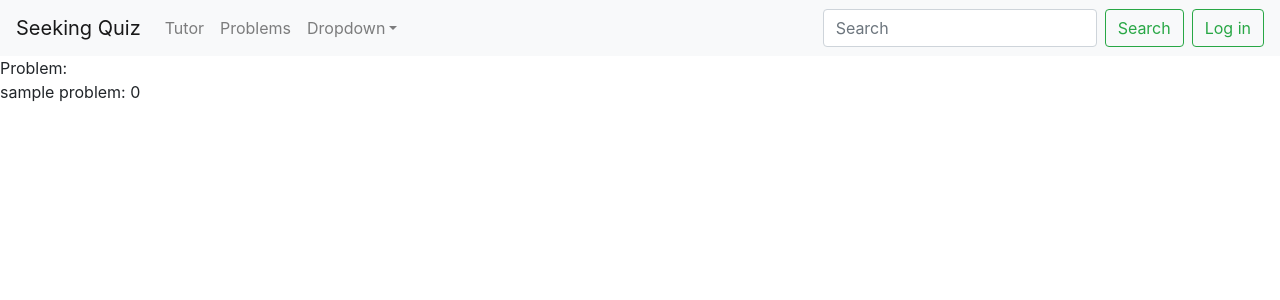
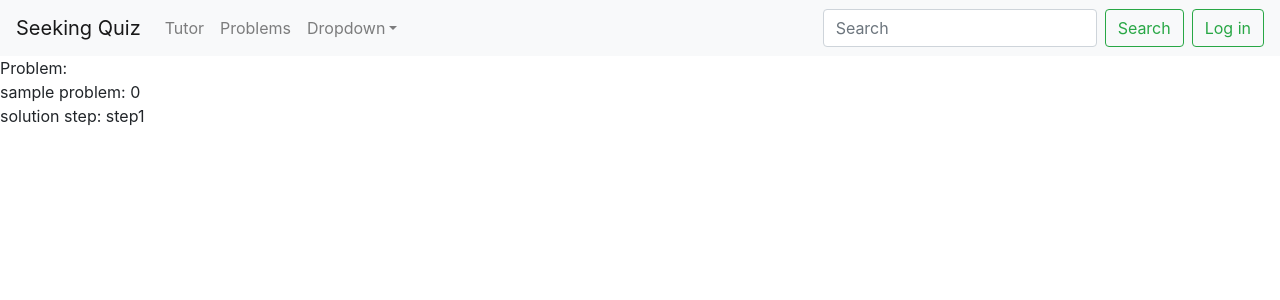
Before and after one commit to megawawa/cherry, a Next.js app: page /problems/0 in a window 1280 px wide. Shown: the top 300 px of the page. Built offline with nearby package versions, Linux system fonts and the light colour scheme.

Commit message:
Title: [problem page] generate & naively render dummy steps
Description:
1. generate dummy step in MockDb
2. render steps

Test plan: .

```diff
--- /dev/null
+++ b/components/solution.tsx
@@ -0,0 +1,17 @@
+import { Solution, ExpandList, getVisibleSteps } from '../libs/problem'
+
+export function SolutionStep({ value }) {
+    return <div>solution step: {value}</div>;
+}
+
+// no pagination, assuming solution is fetched once
+export function SolutionPanel({ solution, expandList = [] }
+    : { solution: Solution, expandList?: ExpandList }) {
+    const solutionSteps = getVisibleSteps(solution, expandList);
+
+    var solutionItems = solutionSteps.map(
+        (solutionStep) =>
+            <SolutionStep key={solutionStep.id} value={solutionStep.text} />
+    )
+    return <div>{solutionItems}</div>;
+}
--- /dev/null
+++ b/libs/mockDb.tsx
@@ -0,0 +1,10 @@
+import { Steps, StepsTree } from './problem'
+
+export async function getSolutionById(id: number): Promise<[Steps, StepsTree]> {
+    let step0 = { id: 0, text: 'step0' };
+    let step1 = { id: 1, text: 'step1' };
+    let steps = [step0, step1];
+    let stepsTree = [[], [0], [1]];
+
+    return [steps, stepsTree];
+}
--- a/libs/problem.tsx
+++ b/libs/problem.tsx
@@ -1,9 +1,54 @@
-export type Problem = {
-    body?: string
+import { getSolutionById } from './mockDb'
+
+export class SolutionStep {
+    id: number
+    text?: string
 }
 
-export const getProblemById: (Number) => Problem = (id) => {
+export type ExpandList = Array<number>;
+export type StepsTree = Array<Array<number>>;
+export type Steps = Array<SolutionStep>
+
+/*
+ * "Solution" uses a tree structure underneath
+ * to keep track of each solution step
+ * steps: length N. N steps.
+ * stepsTree: length N + 1. For index i:
+ *  1) i < N: steps to expand to from step i
+ *  2) i = N: steps to expand to from root
+ */
+export type Solution = {
+    stepsTree: StepsTree;
+    steps: Steps;
+}
+
+export function getExpandedSteps(solution: Solution, stepId: number)
+    : Array<SolutionStep> {
+    return solution.stepsTree[stepId].map((index) => solution.steps[index]);
+}
+
+function getVisibleStepsFromRoot(solution: Solution): Array<SolutionStep> {
+    return getVisibleSteps(
+        solution, solution.stepsTree[solution.stepsTree.length - 1]);
+}
+
+export function getVisibleSteps(solution: Solution, expandList: ExpandList)
+    : Array<SolutionStep> {
+    if (expandList.length == 0) {
+        return getVisibleStepsFromRoot(solution);
+    }
+    return expandList.map((index) => solution.steps[index]);
+}
+
+export type Problem = {
+    problemStatement?: string
+    solution?: Solution
+}
+
+export async function getProblemById(id: number): Promise<Problem> {
+    let [steps, stepsTree] = await getSolutionById(id);
     return {
-        body: "sample problem: " + id
+        problemStatement: "sample problem: " + id,
+        solution: { steps, stepsTree }
     };
 }
--- a/pages/problems/[id].tsx
+++ b/pages/problems/[id].tsx
@@ -1,15 +1,17 @@
 import { Problem, getProblemById } from '../../libs/problem'
+import { SolutionPanel } from '../../components/solution'
 
 export default function ProblemPanel({ problemData }: { problemData: Problem }) {
     return (
         <div>
             <div>Problem: </div>
-            <div>{problemData?.body ?? ''}</div>
+            <div>{problemData?.problemStatement ?? ''}</div>
+            <SolutionPanel solution={problemData?.solution}/>
         </div>);
 }
 
 export async function getStaticProps({ params }) {
-    const problemData = getProblemById(params.id)
+    const problemData = await getProblemById(params.id)
     return {
         props: {
             problemData
```
Also changed, not shown: libs/mockDb.js (deleted).
